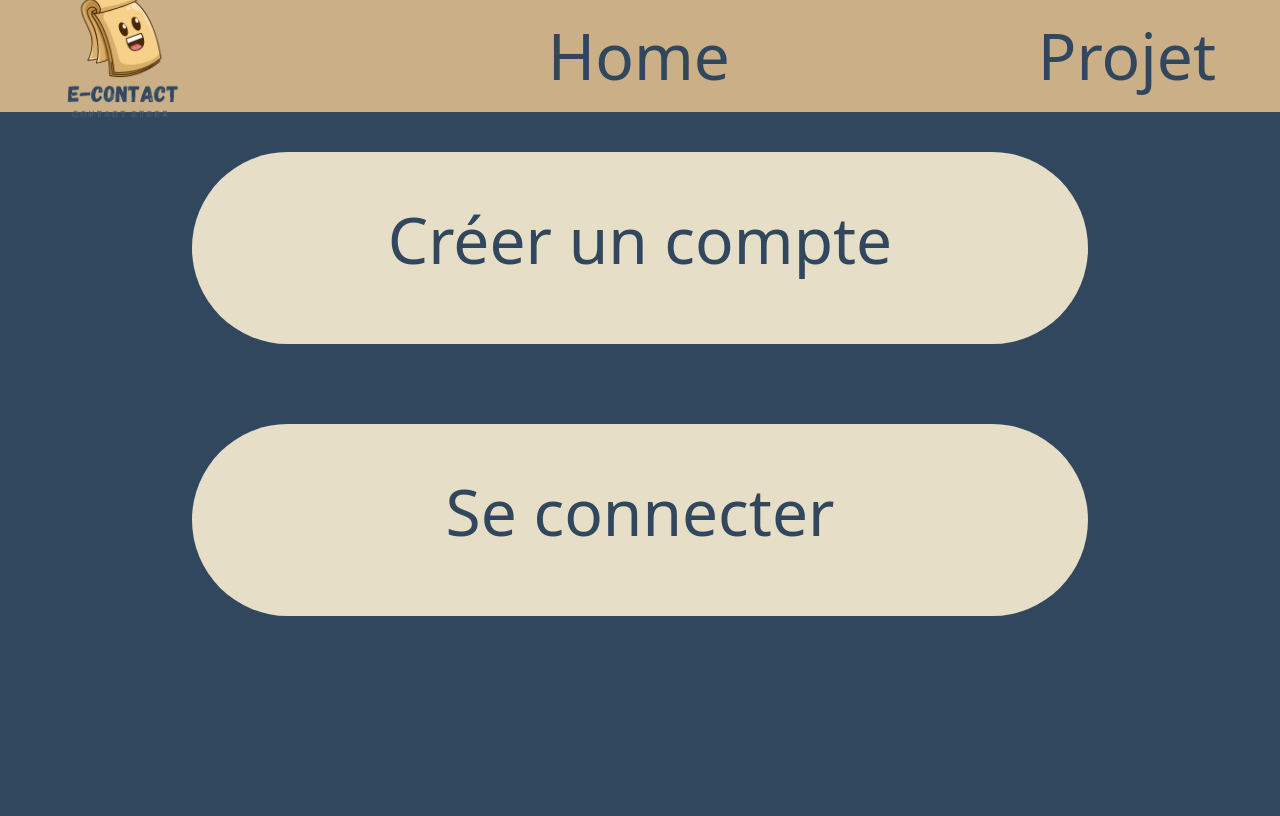
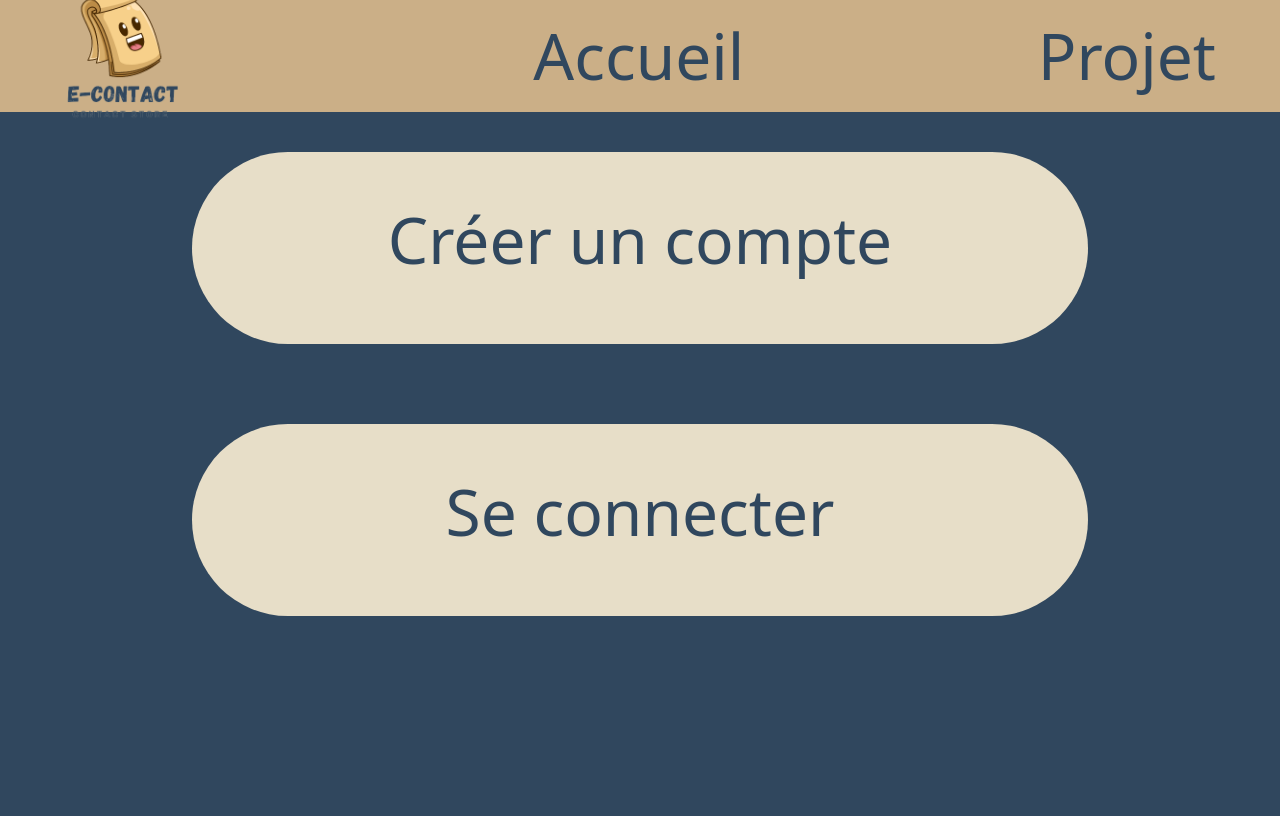
Before and after one commit to 080000101/NeomaProject, a Symfony app: template templates/Home/index.html.twig in a window 1280 px wide. Run offline with Twig, Linux system fonts and the light colour scheme; the template is opened without the code that fills it, so the values that code supplies are empty; style sheets or scripts are compiled from the project's sources; some libraries are stand-ins or nearby versions.

Commit message:
Put website in French

```diff
--- a/templates/_navbar.html.twig
+++ b/templates/_navbar.html.twig
@@ -4,7 +4,7 @@
 
         <ul class="nav-links">
             <li><img class="logo" src="{{ asset('build/images/logo.png') }}" alt="ACME logo"></li>
-            <li><a href=" {{path('home_index')}} ">Home</a></li>
+            <li><a href=" {{path('home_index')}} ">Accueil</a></li>
             <li><a class="projet" href=" {{path('program_index')}} ">Projet</a></li>
         </ul>
 
```
